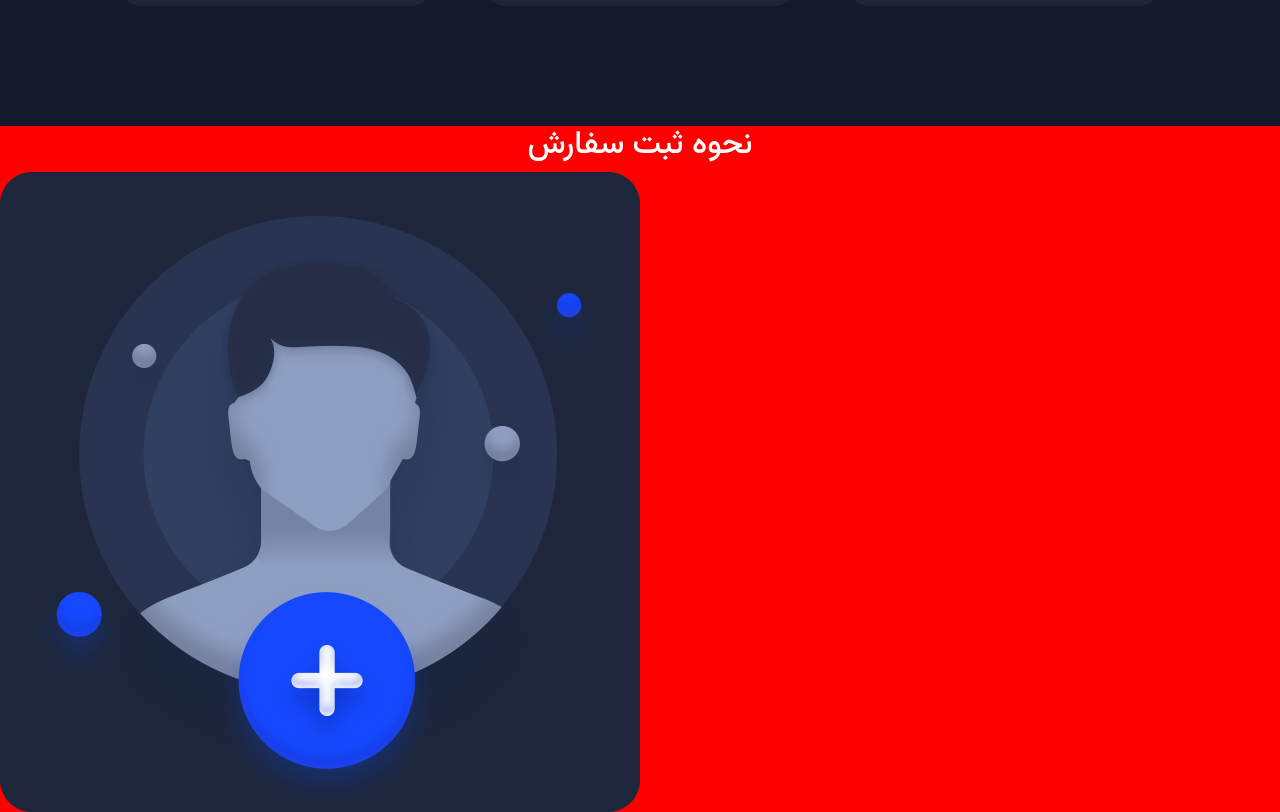
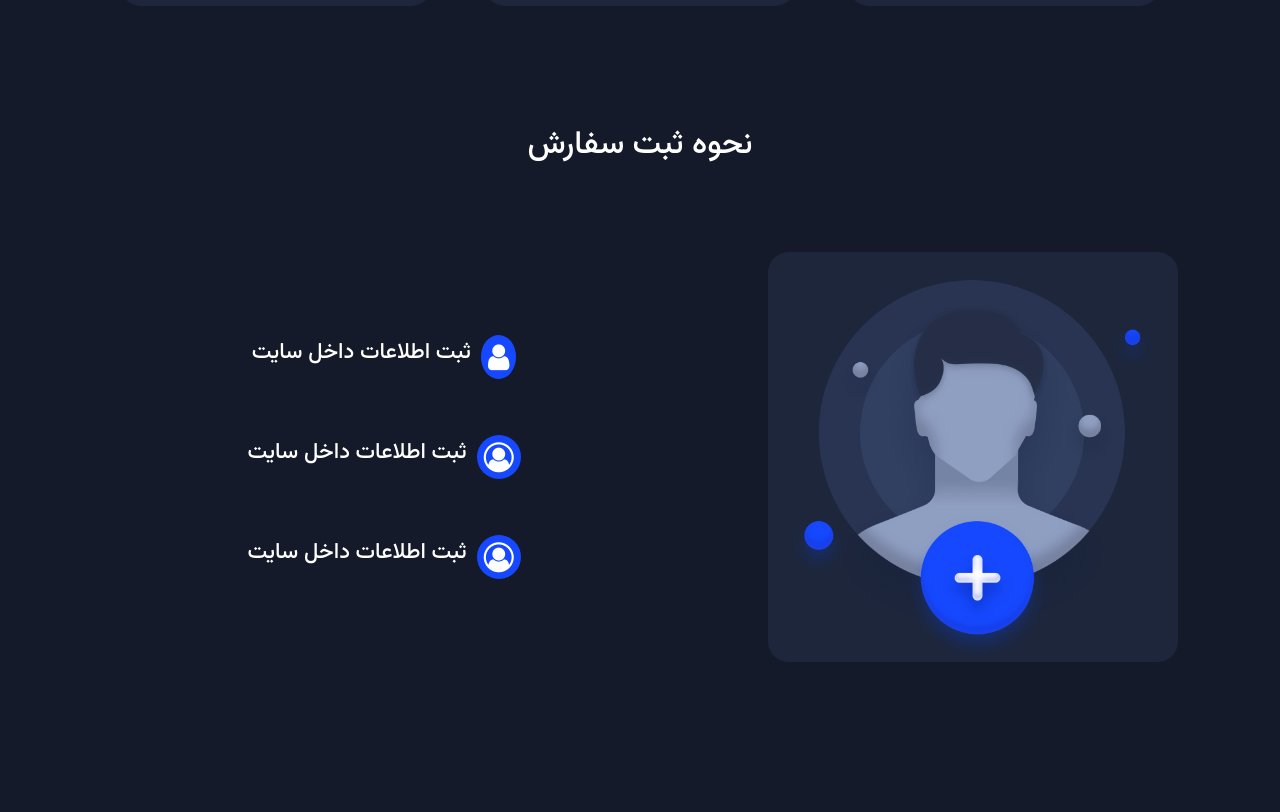
Before and after one commit to Amiraliansaripour/PerfectCodeNew, a React (Create React App) app: page / in a window 1280 px wide. Shown: the part 1860-2672 px from the top of the page. After the commit the page ends 2522 px from the top, so only its background shows below. Built offline with nearby package versions, Linux system fonts and the light colour scheme.

Commit message:
Guide component

```diff
--- a/src/App.css
+++ b/src/App.css
@@ -2,7 +2,7 @@
   --light-color: #fff;
   --sec-color:#9499A6;
   --background: #141A2A;
-
+  --blue-color :
 }
 
 * {
--- a/src/components/Home/Guide/Guide.css
+++ b/src/components/Home/Guide/Guide.css
@@ -1,4 +1,4 @@
-.guide{
+.guide {
   width: 100%;
   height: auto;
   display: flex;
@@ -6,19 +6,60 @@
   justify-content: space-around;
   flex-direction: column;
   color: var(--light-color);
-    background-color: red;
+  gap: 80px;
 }
 
-.guide-section{
+.guide-section {
   display: flex;
   align-items: center;
   justify-content: space-around;
-    flex-direction: row;
+  flex-direction: row-reverse;
 }
 
 
-
-.guide-img img{
-  width: 50%;
+.guide-img{
+  width: 40%;
+}
+.guide-img img {
+  width: 80%;
   height: 100%;
 }
+
+.guide-text {
+  display: flex;
+  align-items: flex-end;
+  justify-content: space-around;
+}
+
+.guide-text {
+  display: flex;
+  align-items: center;
+  flex-direction: column;
+  width: 60%;
+  height: 300px;
+}
+
+.guide-text .guide-box {
+  display: flex;
+  align-items: center;
+  flex-direction: row-reverse;
+}
+
+.guide-box .icon-box {
+  display: flex;
+  align-items: center;
+  justify-content: center;
+  text-align: center;
+  padding: 7px;
+  margin-left: 10px;
+  border-radius: 50%;
+  background-color:#1649FF ;
+}
+
+.guide-box .icon-box i{
+  font-size: 30px;
+}
+
+.guide-box h3 {
+  font-size: 22px;
+}
--- a/src/components/Home/Guide/Guide.jsx
+++ b/src/components/Home/Guide/Guide.jsx
@@ -10,9 +10,28 @@ const Guide = () => {
         </div>
 
         <div className="guide-text">
+
           <div className="guide-box">
+            <div className="icon-box">
+              <i className="fa fa-user"></i>
+            </div>
+            <h3>ثبت اطلاعات داخل سایت</h3>
+          </div>
 
+          <div className="guide-box">
+            <div className="icon-box">
+              <i className="fa fa-user-circle-o"></i>
             </div>
+            <h3>ثبت اطلاعات داخل سایت</h3>
+          </div>
+
+          <div className="guide-box">
+            <div className="icon-box">
+              <i className="fa fa-user-circle-o"></i>
+            </div>
+            <h3>ثبت اطلاعات داخل سایت</h3>
+          </div>
+
         </div>
       </div>
     </div>
```
Lines whose indentation alone changed are shown as unchanged.
